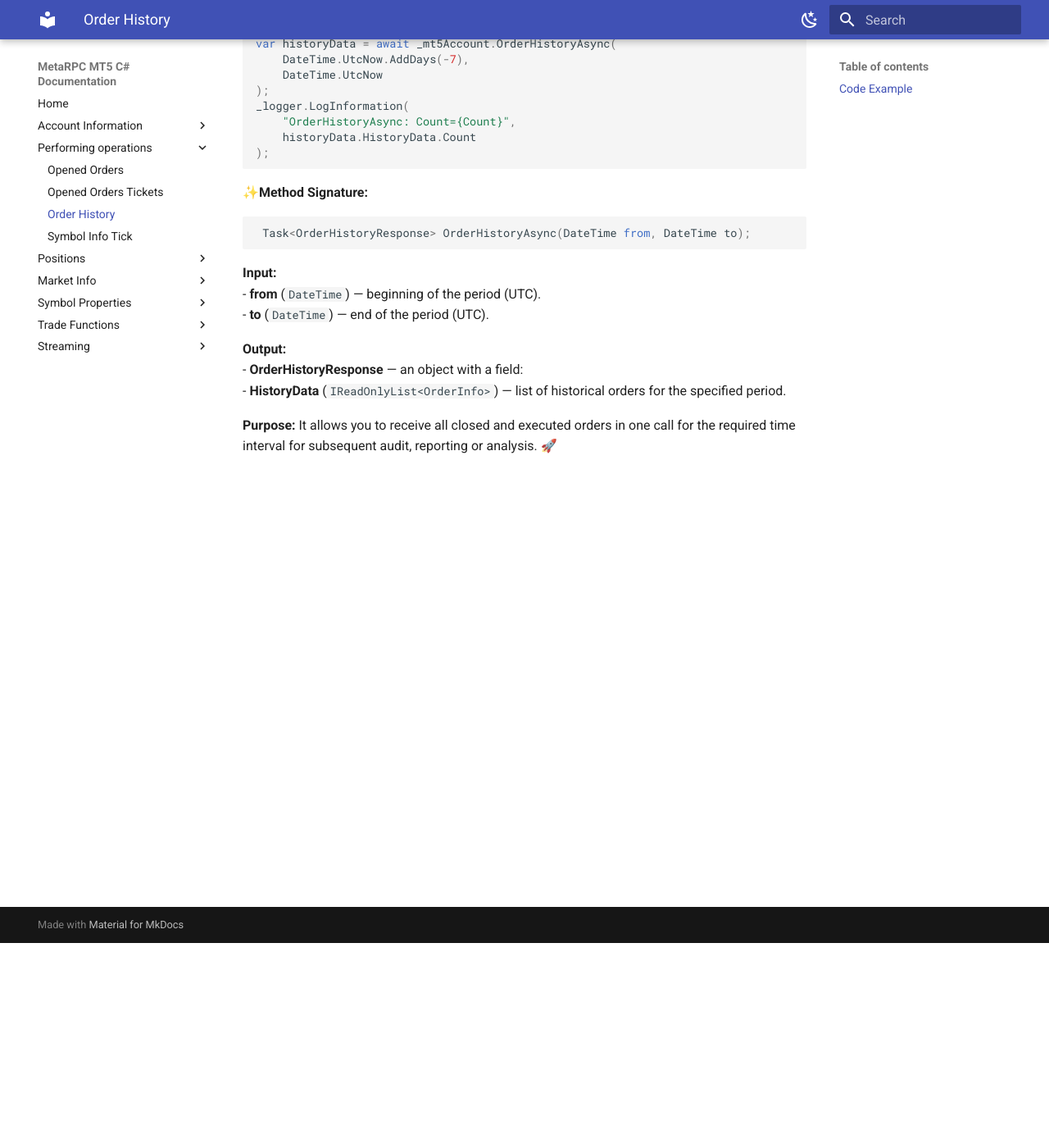
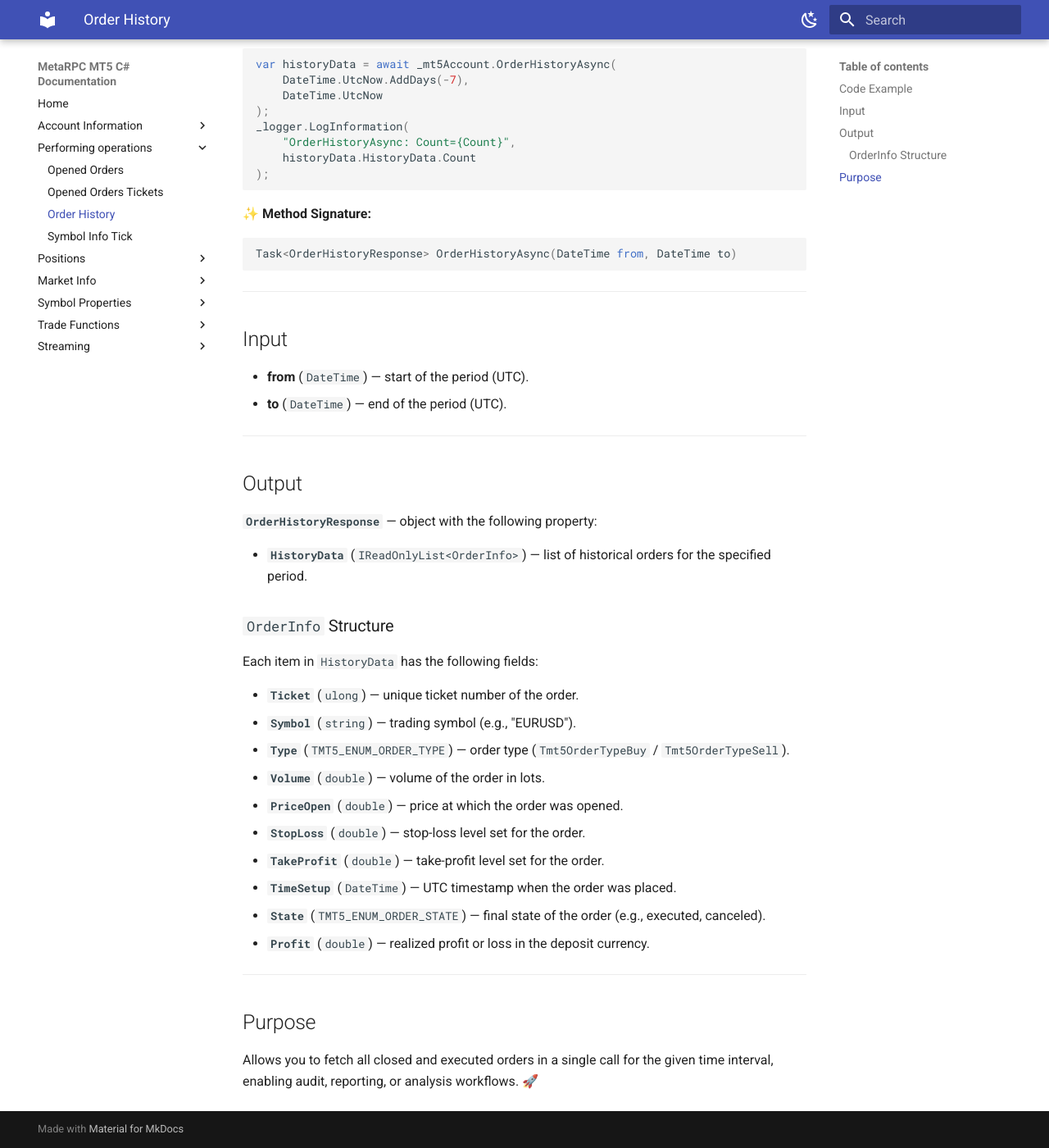
Before and after one commit to MetaRPC/CSharpMT5, an MkDocs documentation site: the page built from docs/orders/OrderHistory.md, in a window 1280 px wide and 1400 px high, scrolled down 250 px. Shown: the whole window at 82% size. Built offline with MkDocs 1.6.1 and Material for MkDocs 9.7.7, drawn with Linux system fonts in a browser that asks for light colours; some of the changed text lies outside the part shown.

Commit message:
Update OrderHistory.md

````diff
--- a/docs/orders/OrderHistory.md
+++ b/docs/orders/OrderHistory.md
@@ -1,6 +1,7 @@
-# Getting order history
+# Getting Order History
 
-> **Requesting** the list of historical orders from MT5 for a given time range.
+> **Request:** list of historical orders from MT5 for a given time range.
+> Fetch all closed and executed orders in the specified time window.
 
 ### Code Example
 
@@ -15,19 +16,44 @@ _logger.LogInformation(
 );
 ```
 
+✨ **Method Signature:**
 
-✨**Method Signature:**
 ```csharp
- Task<OrderHistoryResponse> OrderHistoryAsync(DateTime from, DateTime to);
+Task<OrderHistoryResponse> OrderHistoryAsync(DateTime from, DateTime to)
 ```
 
- **Input:**
-  - **from** (`DateTime`) — beginning of the period (UTC).
-  - **to** (`DateTime`) — end of the period (UTC).
+---
 
- **Output:**
-  - **OrderHistoryResponse** — an object with a field:
-  - **HistoryData** (`IReadOnlyList<OrderInfo>`) — list of historical orders for the specified period.
+## Input
 
-**Purpose:**
-It allows you to receive all closed and executed orders in one call for the required time interval for subsequent audit, reporting or analysis. 🚀
+* **from** (`DateTime`) — start of the period (UTC).
+* **to** (`DateTime`) — end of the period (UTC).
+
+---
+
+## Output
+
+**`OrderHistoryResponse`** — object with the following property:
+
+* **`HistoryData`** (`IReadOnlyList<OrderInfo>`) — list of historical orders for the specified period.
+
+### `OrderInfo` Structure
+
+Each item in `HistoryData` has the following fields:
+
+* **`Ticket`** (`ulong`) — unique ticket number of the order.
+* **`Symbol`** (`string`) — trading symbol (e.g., "EURUSD").
+* **`Type`** (`TMT5_ENUM_ORDER_TYPE`) — order type (`Tmt5OrderTypeBuy` / `Tmt5OrderTypeSell`).
+* **`Volume`** (`double`) — volume of the order in lots.
+* **`PriceOpen`** (`double`) — price at which the order was opened.
+* **`StopLoss`** (`double`) — stop-loss level set for the order.
+* **`TakeProfit`** (`double`) — take-profit level set for the order.
+* **`TimeSetup`** (`DateTime`) — UTC timestamp when the order was placed.
+* **`State`** (`TMT5_ENUM_ORDER_STATE`) — final state of the order (e.g., executed, canceled).
+* **`Profit`** (`double`) — realized profit or loss in the deposit currency.
+
+---
+
+## Purpose
+
+Allows you to fetch all closed and executed orders in a single call for the given time interval, enabling audit, reporting, or analysis workflows. 🚀
````
